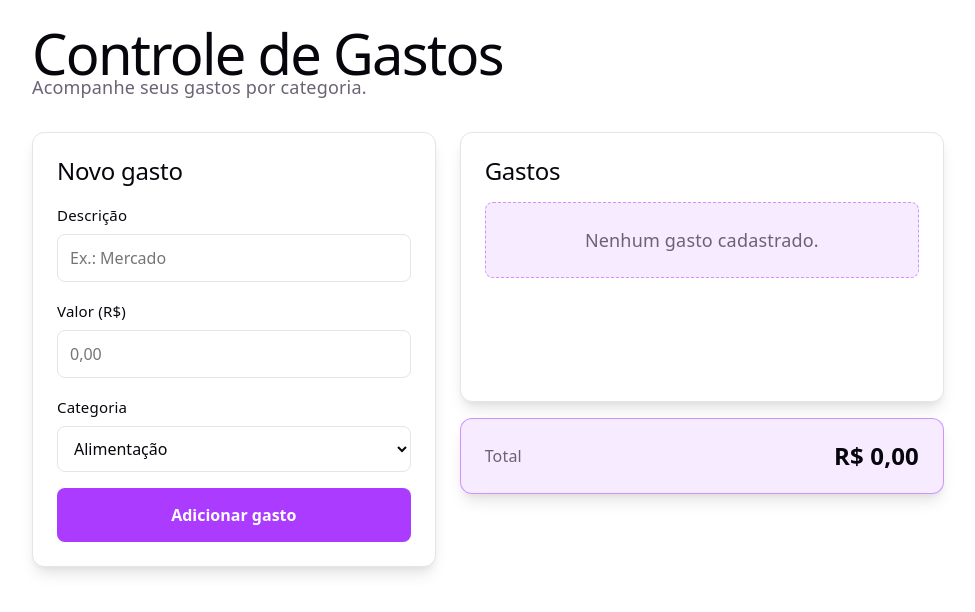
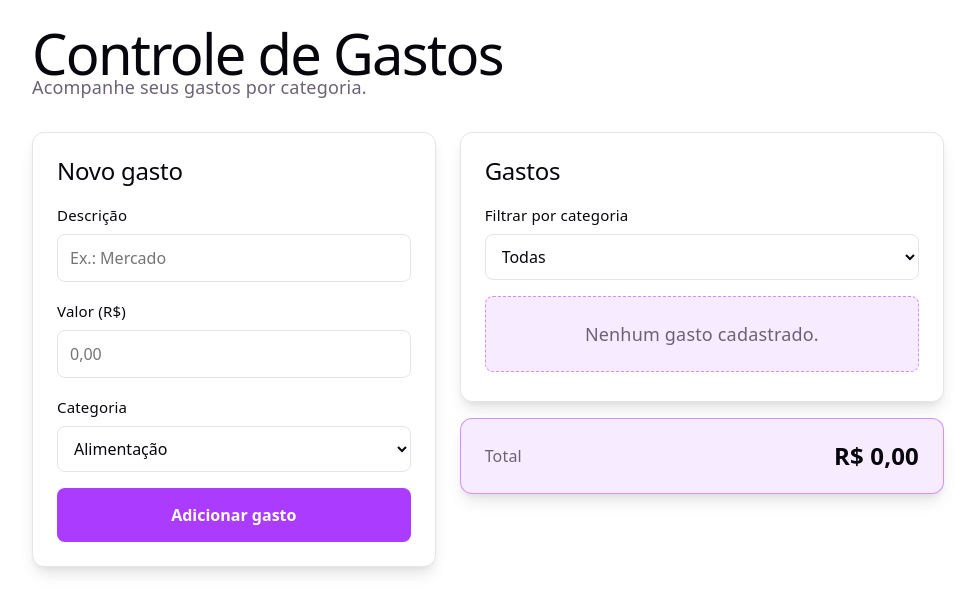
Before and after one commit to ThaisKheyla/Controle-de-Gastos, a React (Vite) app: page / in a window 1280 px wide. Shown: the top 612 px of the page, without its empty margins (152-1127 px from the left). Built offline with nearby package versions, Linux system fonts and the light colour scheme.

Commit message:
missao 4: filtrar por categoria

```diff
--- a/src/App.css
+++ b/src/App.css
@@ -125,6 +125,10 @@
   margin-bottom: 16px;
 }
 
+.filtro-categoria {
+  margin-bottom: 16px;
+}
+
 .lista-vazia {
   padding: 24px;
   border: 1px dashed var(--accent-border);
--- a/src/App.jsx
+++ b/src/App.jsx
@@ -6,6 +6,7 @@ import './App.css'
 
 function App() {
   const [gastos, setGastos] = useState([])
+  const [categoriaFiltro, setCategoriaFiltro] = useState('Todas')
 
   // Adiciona um novo gasto ao final da lista.
   function adicionarGasto(gasto) {
@@ -19,7 +20,13 @@ function App() {
     )
   }
 
-  const totalCentavos = gastos.reduce(
+  // A lista e o total usam a mesma lista filtrada.
+  const gastosVisiveis =
+    categoriaFiltro === 'Todas'
+      ? gastos
+      : gastos.filter((gasto) => gasto.categoria === categoriaFiltro)
+
+  const totalCentavos = gastosVisiveis.reduce(
     (soma, gasto) => soma + gasto.valorCentavos,
     0,
   )
@@ -35,7 +42,13 @@ function App() {
         <FormularioGasto aoAdicionar={adicionarGasto} />
 
         <div className="painel-gastos">
-          <ListaGastos gastos={gastos} aoRemover={removerGasto} />
+          <ListaGastos
+            gastos={gastosVisiveis}
+            totalGastos={gastos.length}
+            categoriaSelecionada={categoriaFiltro}
+            aoMudarCategoria={setCategoriaFiltro}
+            aoRemover={removerGasto}
+          />
           <TotalGastos totalCentavos={totalCentavos} />
         </div>
       </main>
--- /dev/null
+++ b/src/categorias.js
@@ -0,0 +1,2 @@
+// Categorias disponíveis para o cadastro e para o filtro de gastos.
+export const CATEGORIAS = ['Alimentação', 'Transporte', 'Lazer', 'Outros']
--- /dev/null
+++ b/src/components/FiltroCategoria.jsx
@@ -0,0 +1,23 @@
+import { CATEGORIAS } from '../categorias'
+
+function FiltroCategoria({ categoriaSelecionada, aoMudarCategoria }) {
+  return (
+    <div className="campo filtro-categoria">
+      <label htmlFor="filtro-categoria">Filtrar por categoria</label>
+      <select
+        id="filtro-categoria"
+        value={categoriaSelecionada}
+        onChange={(evento) => aoMudarCategoria(evento.target.value)}
+      >
+        <option value="Todas">Todas</option>
+        {CATEGORIAS.map((categoria) => (
+          <option key={categoria} value={categoria}>
+            {categoria}
+          </option>
+        ))}
+      </select>
+    </div>
+  )
+}
+
+export default FiltroCategoria
--- a/src/components/FormularioGasto.jsx
+++ b/src/components/FormularioGasto.jsx
@@ -1,7 +1,5 @@
 import { useState } from 'react'
-
-// Categorias disponíveis para o cadastro de gastos.
-const CATEGORIAS = ['Alimentação', 'Transporte', 'Lazer', 'Outros']
+import { CATEGORIAS } from '../categorias'
 
 // Aceita "12,50" e "12.50", devolvendo o valor em centavos.
 function converterValor(texto) {
--- a/src/components/ListaGastos.jsx
+++ b/src/components/ListaGastos.jsx
@@ -1,15 +1,34 @@
+import FiltroCategoria from './FiltroCategoria'
+
 // Formata centavos no padrão brasileiro: R$ 12,50.
 function formatarValor(valorCentavos) {
   return `R$ ${(valorCentavos / 100).toFixed(2).replace('.', ',')}`
 }
 
-function ListaGastos({ gastos = [], aoRemover }) {
+function ListaGastos({
+  gastos = [],
+  totalGastos = 0,
+  categoriaSelecionada = 'Todas',
+  aoMudarCategoria,
+  aoRemover,
+}) {
+  const listaVazia = gastos.length === 0
+  const mensagemVazia =
+    totalGastos === 0
+      ? 'Nenhum gasto cadastrado.'
+      : 'Nenhum gasto nesta categoria.'
+
   return (
     <section className="lista-gastos">
       <h2>Gastos</h2>
 
-      {gastos.length === 0 ? (
-        <p className="lista-vazia">Nenhum gasto cadastrado.</p>
+      <FiltroCategoria
+        categoriaSelecionada={categoriaSelecionada}
+        aoMudarCategoria={aoMudarCategoria}
+      />
+
+      {listaVazia ? (
+        <p className="lista-vazia">{mensagemVazia}</p>
       ) : (
         <ul>
           {gastos.map((gasto) => (
```
